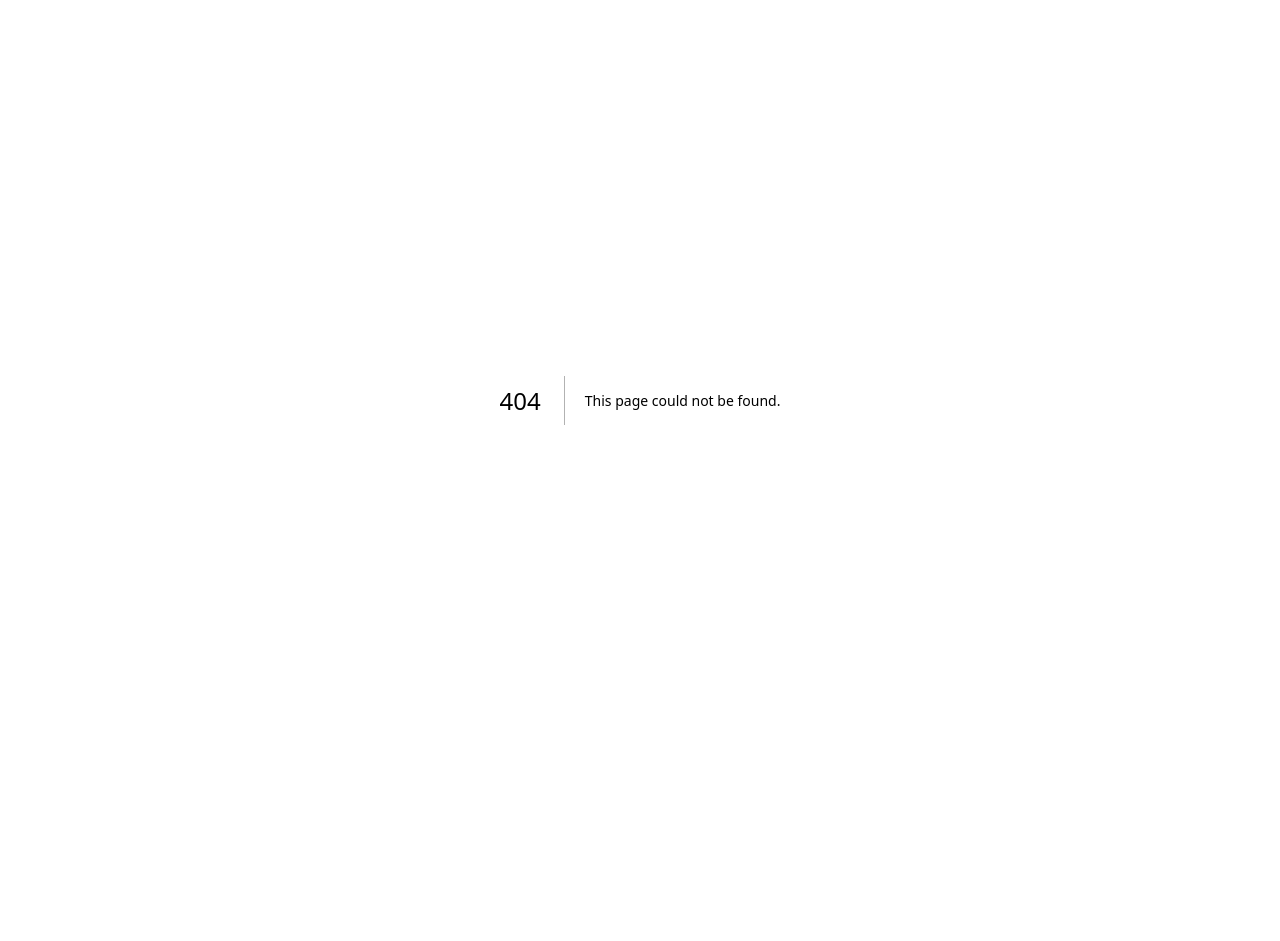
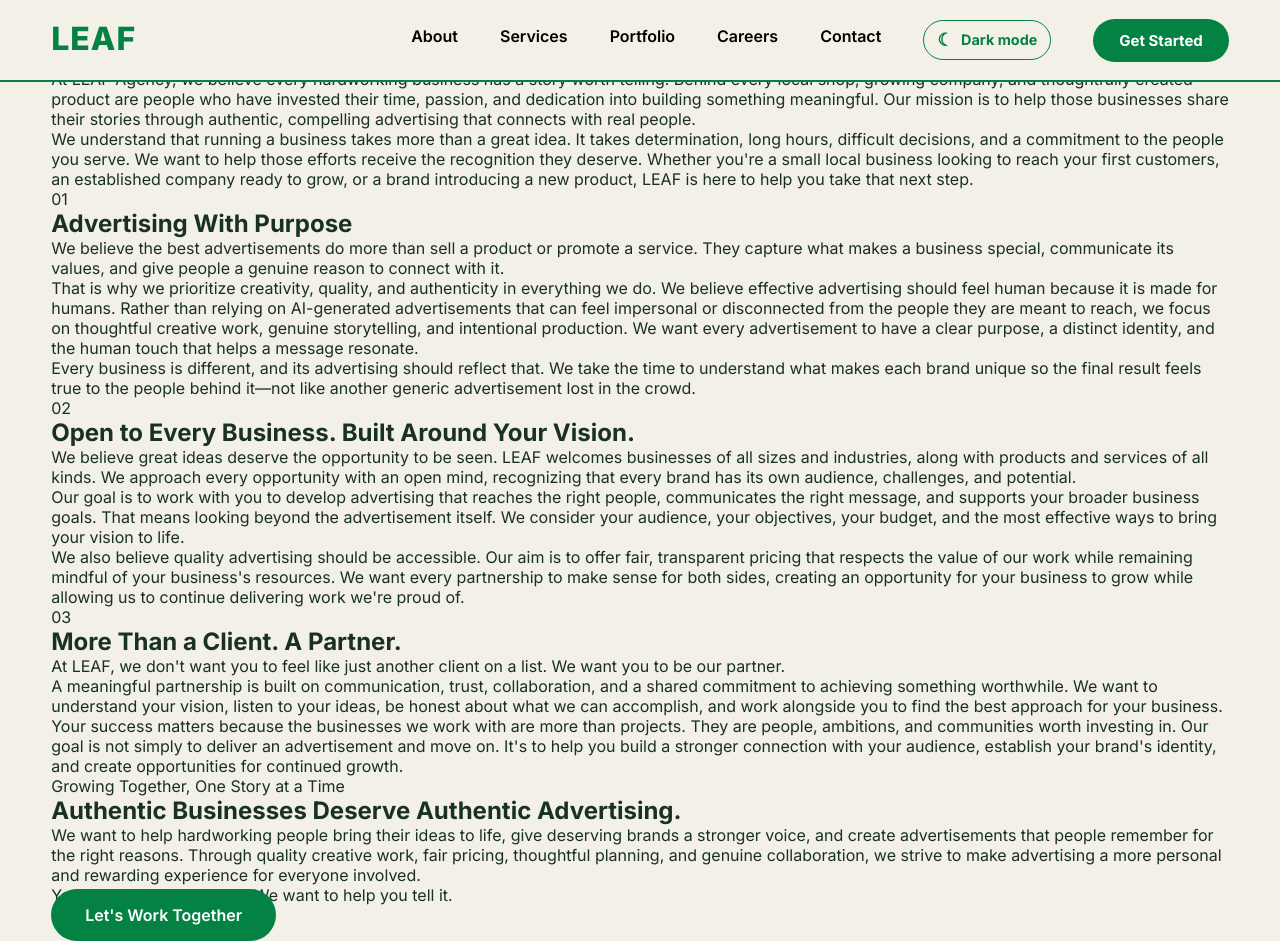
Before and after one commit to TheLeafAgency/The-LEAF-Agency, a Next.js app: page /about in a window 1280 px wide. Before the commit this address had no page. Before the commit the page ends 800 px from the top, so only its background shows below. Built offline with nearby package versions, Linux system fonts and the light colour scheme.

Commit message:
Add standalone About page with theme support

```diff
--- /dev/null
+++ b/app/about/page.tsx
@@ -0,0 +1,90 @@
+import Navbar from "@/components/Navbar";
+
+const values = [
+  {
+    title: "Advertising With Purpose",
+    paragraphs: [
+      "We believe the best advertisements do more than sell a product or promote a service. They capture what makes a business special, communicate its values, and give people a genuine reason to connect with it.",
+      "That is why we prioritize creativity, quality, and authenticity in everything we do. We believe effective advertising should feel human because it is made for humans. Rather than relying on AI-generated advertisements that can feel impersonal or disconnected from the people they are meant to reach, we focus on thoughtful creative work, genuine storytelling, and intentional production. We want every advertisement to have a clear purpose, a distinct identity, and the human touch that helps a message resonate.",
+      "Every business is different, and its advertising should reflect that. We take the time to understand what makes each brand unique so the final result feels true to the people behind it—not like another generic advertisement lost in the crowd."
+    ]
+  },
+  {
+    title: "Open to Every Business. Built Around Your Vision.",
+    paragraphs: [
+      "We believe great ideas deserve the opportunity to be seen. LEAF welcomes businesses of all sizes and industries, along with products and services of all kinds. We approach every opportunity with an open mind, recognizing that every brand has its own audience, challenges, and potential.",
+      "Our goal is to work with you to develop advertising that reaches the right people, communicates the right message, and supports your broader business goals. That means looking beyond the advertisement itself. We consider your audience, your objectives, your budget, and the most effective ways to bring your vision to life.",
+      "We also believe quality advertising should be accessible. Our aim is to offer fair, transparent pricing that respects the value of our work while remaining mindful of your business's resources. We want every partnership to make sense for both sides, creating an opportunity for your business to grow while allowing us to continue delivering work we're proud of."
+    ]
+  },
+  {
+    title: "More Than a Client. A Partner.",
+    paragraphs: [
+      "At LEAF, we don't want you to feel like just another client on a list. We want you to be our partner.",
+      "A meaningful partnership is built on communication, trust, collaboration, and a shared commitment to achieving something worthwhile. We want to understand your vision, listen to your ideas, be honest about what we can accomplish, and work alongside you to find the best approach for your business.",
+      "Your success matters because the businesses we work with are more than projects. They are people, ambitions, and communities worth investing in. Our goal is not simply to deliver an advertisement and move on. It's to help you build a stronger connection with your audience, establish your brand's identity, and create opportunities for continued growth."
+    ]
+  }
+];
+
+export default function AboutPage() {
+  return (
+    <main className="about-page">
+      <Navbar />
+      <section className="about-hero">
+        <div className="container about-hero-content">
+          <p className="about-eyebrow">The LEAF Agency</p>
+          <h1>Who We Are</h1>
+          <p className="about-tagline">Advertising Made Simple. Partnerships Made Meaningful.</p>
+          <p className="about-intro">
+            At LEAF Agency, we believe every hardworking business has a story worth telling.
+            Behind every local shop, growing company, and thoughtfully created product are
+            people who have invested their time, passion, and dedication into building
+            something meaningful. Our mission is to help those businesses share their stories
+            through authentic, compelling advertising that connects with real people.
+          </p>
+          <p className="about-intro">
+            We understand that running a business takes more than a great idea. It takes
+            determination, long hours, difficult decisions, and a commitment to the people
+            you serve. We want to help those efforts receive the recognition they deserve.
+            Whether you're a small local business looking to reach your first customers, an
+            established company ready to grow, or a brand introducing a new product, LEAF is
+            here to help you take that next step.
+          </p>
+        </div>
+      </section>
+
+      <div className="container about-values">
+        {values.map((value, index) => (
+          <section className="about-value-card" key={value.title}>
+            <span className="about-value-number" aria-hidden="true">
+              {String(index + 1).padStart(2, "0")}
+            </span>
+            <div className="about-value-copy">
+              <h2>{value.title}</h2>
+              {value.paragraphs.map((paragraph) => (
+                <p key={paragraph}>{paragraph}</p>
+              ))}
+            </div>
+          </section>
+        ))}
+      </div>
+
+      <section className="about-closing">
+        <div className="container about-closing-content">
+          <p className="about-eyebrow">Growing Together, One Story at a Time</p>
+          <h2>Authentic Businesses Deserve Authentic Advertising.</h2>
+          <p>
+            We want to help hardworking people bring their ideas to life, give deserving
+            brands a stronger voice, and create advertisements that people remember for the
+            right reasons. Through quality creative work, fair pricing, thoughtful planning,
+            and genuine collaboration, we strive to make advertising a more personal and
+            rewarding experience for everyone involved.
+          </p>
+          <p className="about-final-line">Your business has a story. We want to help you tell it.</p>
+          <a href="/get-started" className="hero-button primary-btn about-cta">Let's Work Together</a>
+        </div>
+      </section>
+    </main>
+  );
+}
```
